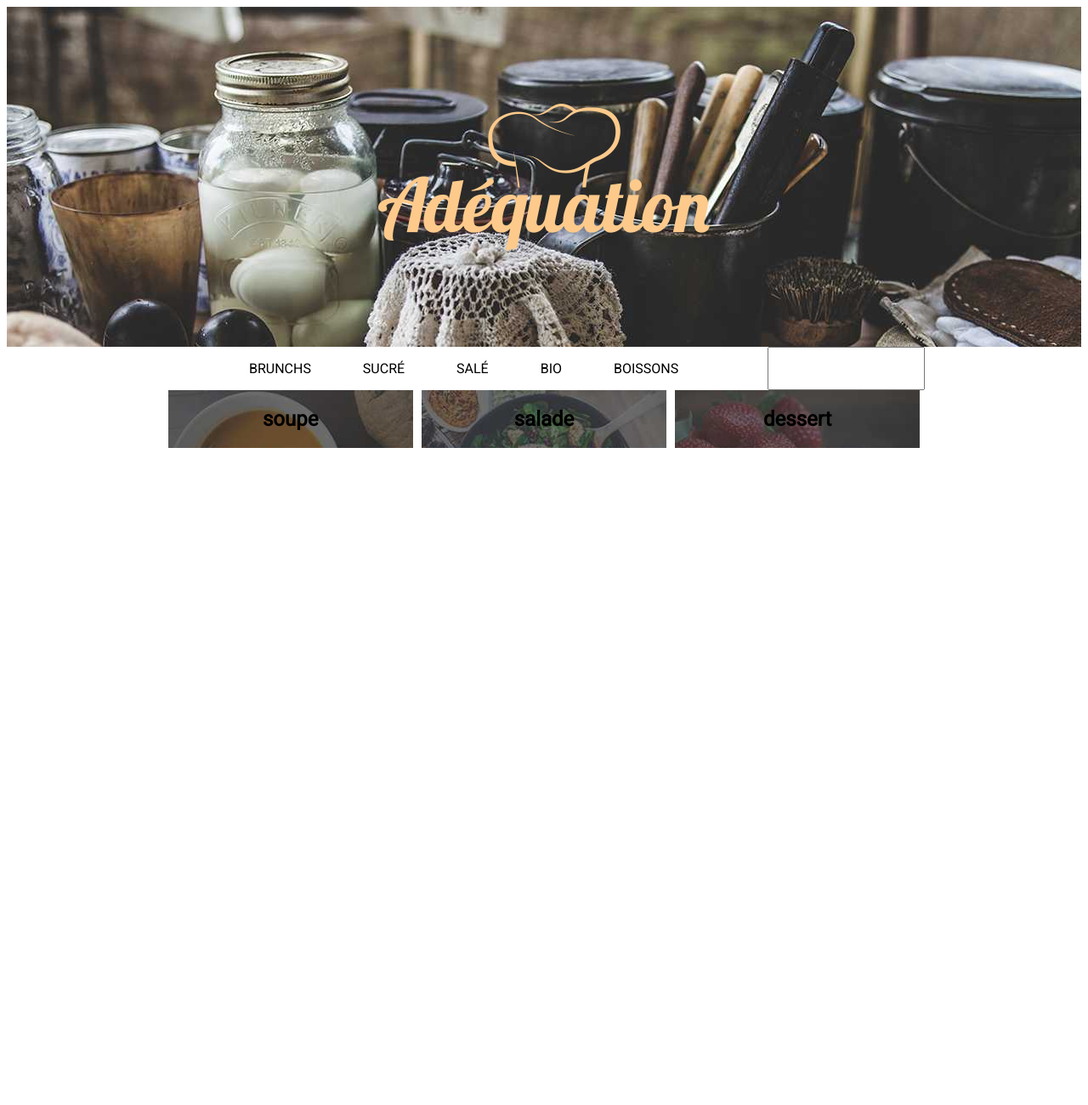
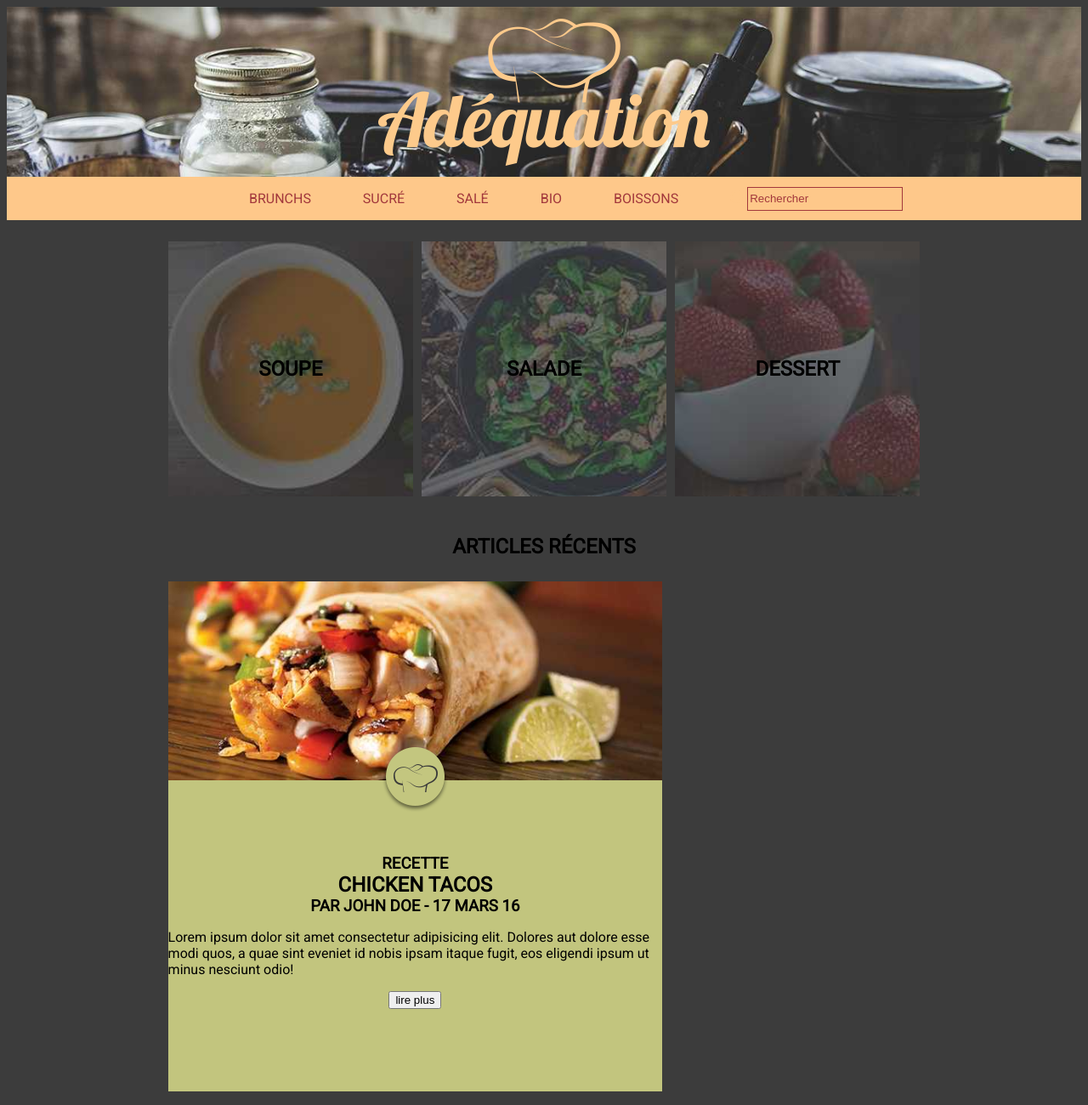
Before and after one commit to Oussman25/Ad-quation, a plain HTML site: page index.html in a window 1280 px wide. Shown: the top 1300 px of the page at 85% size. Before the commit the page ends 800 px from the top, so only its background shows below. Drawn offline with Linux system fonts and the light colour scheme.

Commit message:
first commit

```diff
--- a/index.html
+++ b/index.html
@@ -12,6 +12,7 @@
         <img src="images/logo_header.png" alt="">
     </header>
     <nav>
+        <div class="navbar">
             <ul>
                 <li>brunchs</li>
                 <li>sucré</li>
@@ -19,7 +20,10 @@
                 <li>bio</li>
                 <li>boissons</li>
             </ul>
-        <input type="search">
+            <div>
+                <div class="search"><img src="images/chercher.png" width="20px" height="20px"></div><input type="search" placeholder="Rechercher">
+            </div>
+        </div>
     </nav>
     <section>
         <div class="choix1">
@@ -27,6 +31,30 @@
             <div class="salade"><h2>salade</h2></div>
             <div class="dessert"><h2>dessert</h2></div>
         </div>
+        <!-- <div class="article"> -->
+            <div class="title">
+                <h2>articles récents</h2>
+            </div>
+            <!-- <div class="recettes"> -->
+                <div class="block1">
+                    <img src="images/tacos.jpg" alt="">
+                    <div class="toque"><img src="images/toque.png" alt=""></div>
+                    <div class="text">
+                        <h3>recette</h3>
+                        <h2>chicken tacos</h2>
+                        <h3>par john doe - 17 mars 16</h3>
+                        <p>Lorem ipsum dolor sit amet consectetur adipisicing elit. Dolores aut dolore esse modi quos, a quae sint eveniet id nobis ipsam itaque fugit, eos eligendi ipsum ut minus nesciunt odio!</p>
+                        <button>lire plus</button>
+                    </div>
+                </div>
+                <div class="block2">0
+                    <div class="block2-1"></div>
+                    <div class="block2-3"></div>
+                </div>
+                <div class="block3">0</div>
+            <!-- </div> -->
+<!--
+        </div> -->
     </section>
 
 </body>
--- a/styles/style.css
+++ b/styles/style.css
@@ -1,19 +1,34 @@
 body{
     font-family: "Roboto";
+    background-color: #3c3c3c;
 }
 
 header{
     background-image: url("../images/bg_header.jpg");
-    height: 400px;
+    background-size: cover;
+    height: 200px;
     display: flex;
     align-items: center;
     justify-content: center;
 }
+h1, h2, h3{
+    text-transform: uppercase;
+    text-align: center;
+}
 
 nav{
+    width: 100%;
+    background-color: #fec88a;
+}
+.navbar {
     display: flex;
     margin: auto;
     width: 70vw;
+    color: #a2383c;
+}
+.navbar div{
+    display: flex;
+    align-items: center;
 }
 nav ul{
     display: flex;
@@ -24,27 +39,81 @@ nav ul{
 }
 nav input{
     margin-left: auto;
+    height: 28px;
+    color: #a2383c;
+    background-color: #fec88a;
+    border: #a2383c solid 1px;
+}
+::placeholder{
+    color: #a2383c;
 }
 section{
+    display: grid;
+    grid-template: 300px 50px repeat(3, 600px)/ 1fr 1fr 1fr;
+    gap: 25px;
     width: 70%;
     margin: auto;
+    margin-top: 25px;
 }
 .choix1{
+    grid-column:1/4;
     display: grid;
-    grid-template-columns: repeat(3, 1fr);
+    grid-template: 300px /repeat(3, 1fr);
     gap: 10px;
 }
 
 .choix1 div{
-    text-align: center;
+    display: flex;
+    align-items: center;
+    justify-content: center;
 }
 
 .soupe{
     background-image: url("../images/soupe.jpg");
+    background-size: cover;
 }
 .salade{
     background-image: url("../images/salade.jpg");
+    background-size: cover;
 }
 .dessert{
     background-image: url("../images/dessert.jpg");
+    background-size: cover;
 }
+.block1, .block2, .block3{
+    display: flex;
+    width: 100%;
+    flex-direction: column;
+    background-color: #c2c57e;
+}
+.toque{
+    margin-top: -40px;
+    display: flex;
+    justify-content: center;
+}
+
+.text{
+    margin-top: 50px;
+    display: flex;
+    flex-direction: column;
+    align-items: center;
+}
+
+.text h1,.text h2,.text h3{
+    margin: 0%;
+}
+.title{
+    grid-column: 1/4;
+}
+.block1{
+    grid-column: 1/3;
+    grid-row: 3/4;
+}
+.block2{
+    grid-column: 1/3;
+    grid-row: 4/5;
+}
+.block3{
+    grid-column: 1/3;
+    grid-row: 5/6;
+}
```
Also changed, not shown: images/chercher.png (added). Lines whose indentation alone changed are shown as unchanged.
